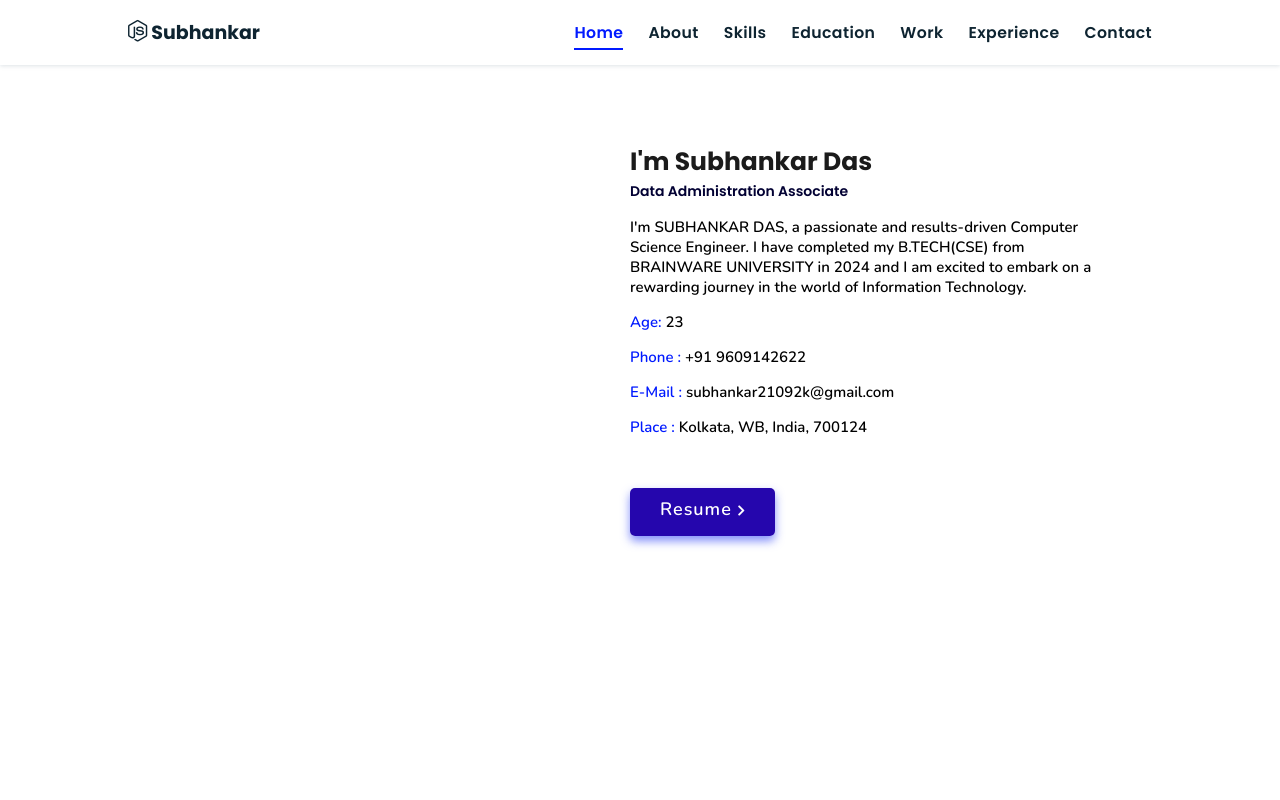
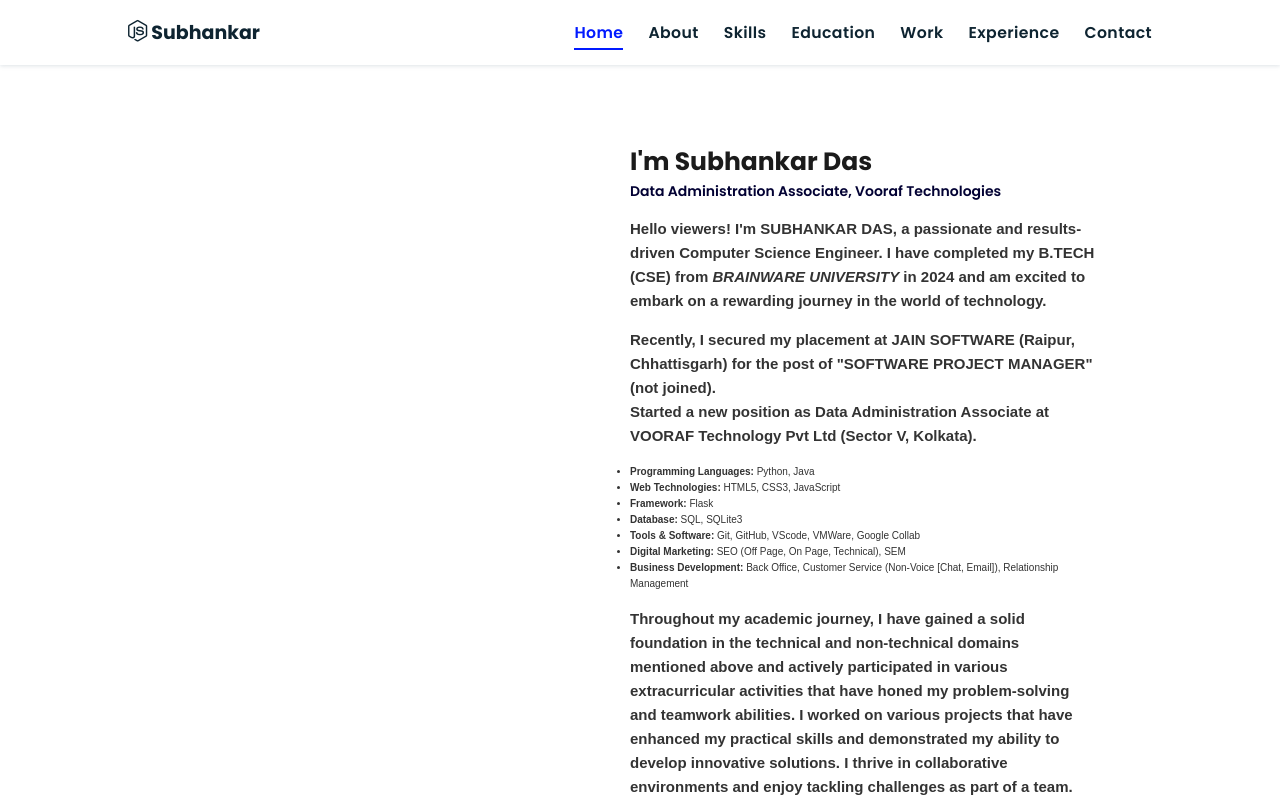
Before and after one commit to subhankardas2000/subhankardas2000.github.io-1, a plain HTML site: page index.html in a window 1280 px wide. Both pictures are taken after a click on the link "About Me". Shown: the part 800-1600 px from the top of the page. Drawn offline with nearby package versions, Linux system fonts and the light colour scheme; no server answers.

Commit message:
Update index.html

```diff
--- a/index.html
+++ b/index.html
@@ -74,23 +74,58 @@
     </div>
     <div class="content">
         <h3>I'm Subhankar Das</h3>
-        <span class="tag">Data Administration Associate</span>
+        <span class="tag">Data Administration Associate, Vooraf Technologies</span>
 
-        <p> I'm SUBHANKAR DAS, a passionate and results-driven Computer Science Engineer.
-            I have completed my B.TECH(CSE) from BRAINWARE UNIVERSITY in 2024
-            and I am excited to embark on a rewarding journey in the world of Information Technology. </p>
+        <p style="font-family: Arial, sans-serif; line-height: 1.6; color: #333;">
+          Hello viewers! I'm <strong>SUBHANKAR DAS</strong>, a passionate and results-driven Computer Science Engineer. I have completed my
+          <strong>B.TECH (CSE)</strong> from <em>BRAINWARE UNIVERSITY</em> in 2024 and am excited to embark on a rewarding journey in the world of technology.
+      </p>
+
+      <p style="font-family: Arial, sans-serif; line-height: 1.6; color: #333;">
+          Recently, I secured my placement at <strong>JAIN SOFTWARE</strong> (Raipur, Chhattisgarh) for the post of "SOFTWARE PROJECT MANAGER" (not joined).
+          <br> Started a new position as <strong>Data Administration Associate</strong> at <strong>VOORAF Technology Pvt Ltd</strong> (Sector V, Kolkata).
+      </p>
+
+      <br>
+      <ul style="font-family: Arial, sans-serif; line-height: 1.6; color: #333;">
+          <li><strong>Programming Languages:</strong> Python, Java</li>
+          <li><strong>Web Technologies:</strong> HTML5, CSS3, JavaScript</li>
+          <li><strong>Framework:</strong> Flask</li>
+          <li><strong>Database:</strong> SQL, SQLite3</li>
+          <li><strong>Tools & Software:</strong> Git, GitHub, VScode, VMWare, Google Collab</li>
+          <li><strong>Digital Marketing:</strong> SEO (off page, on page, technical), SEM</li>
+          <li><strong>Business Development:</strong> Back Office, Customer Service (non-voice [chat, email]), Relationship Management</li>
+      </ul>
+
+      <p style="font-family: Arial, sans-serif; line-height: 1.6; color: #333;">
+          Throughout my academic journey, I have gained a solid foundation in the technical and non-technical domains mentioned above and
+          actively participated in various extracurricular activities that have honed my problem-solving and teamwork abilities. I worked on
+          various projects that have enhanced my practical skills and demonstrated my ability to develop innovative solutions. I thrive in
+          collaborative environments and enjoy tackling challenges as part of a team.
+      </p>
+
+      <p style="font-family: Arial, sans-serif; line-height: 1.6; color: #333;">
+          I'm highly motivated to learn and adapt quickly. I am passionate about continuous growth and believe in staying updated with the latest technologies.
+      </p>
+
+      <p style="font-family: Arial, sans-serif; line-height: 1.6; color: #333;">
+          Let's connect and discuss how we can work together to drive innovation and create amazing technology solutions. Please feel free to
+          send me a message or reach out to me if there is any opportunity. I'm excited to network with like-minded professionals and learn from
+          their experiences.
+      </p>
+
 
         <div class="box-container">
             <div class="box">
-              <p><span> Age: </span> 23</p>
+              <p><span> Age: </span> 23+</p>
               <p><span> Phone : </span> +91 9609142622</p>
               <p><span> E-mail : </span> subhankar21092k@gmail.com</p>
-              <p><span> Place : </span> Kolkata, WB, India, 700124</p>
+              <p><span> Place : </span> Kolkata, West Bengal, India, 700102</p>
             </div>
         </div>
 
         <div class="resumebtn">
-            <a href="https://www.linkedin.com/in/subhankardas2000/overlay/1720526416634/single-media-viewer/?profileId=ACoAADTHjbIBST_rzgTNw2Lv1O2yMreJHKr2OIY" target="_blank" class="btn"><span>Resume</span>
+            <a href="assets/Subhankar Das.pdf" download="Subhankar_Resume" target="_blank" class="btn"><span>Download My Resume</span>
                 <i class="fas fa-chevron-right"></i>
             </a>
         </div>
```
